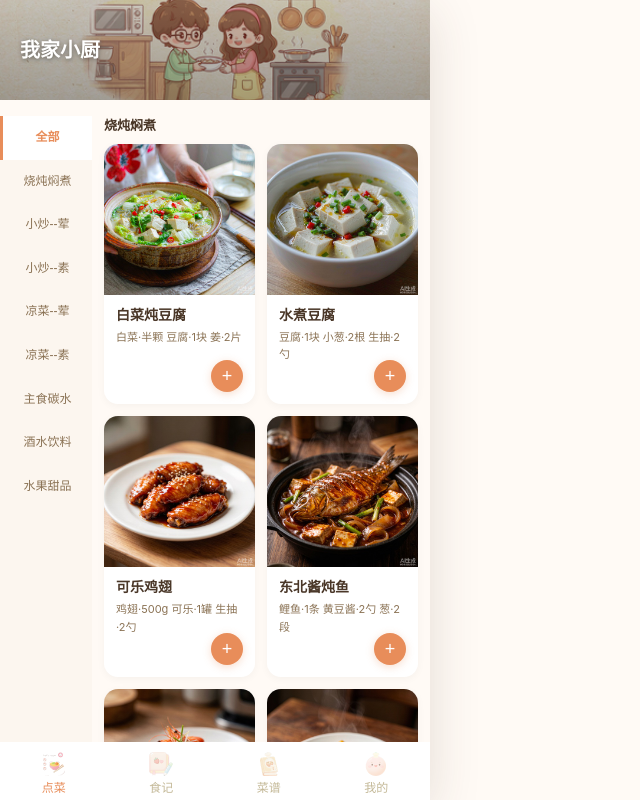
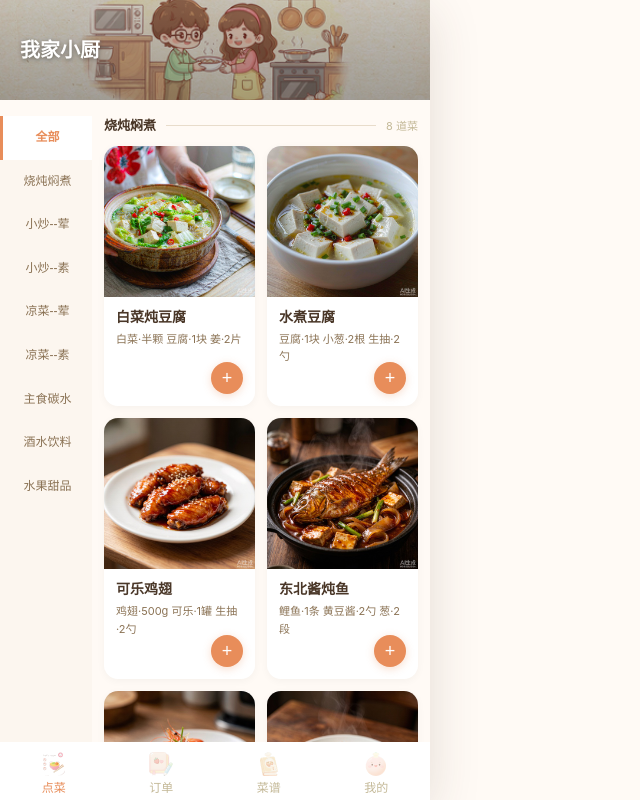
Before and after one commit to jhonx12138-create/meal-order-app, a React (Vite) app: page / in a window 1280 px wide. Shown: the whole page, without its empty margins (0-640 px from the left). Built offline with nearby package versions, Linux system fonts and the light colour scheme; the HTML template or start-up script is replaced by a standard one.

Commit message:
4项体验优化:点菜空状态引导去菜谱/分类分隔线+菜数/底tab改名订单且默认展示订单/内置菜单未加入优先+完整文案

```diff
--- a/src/App.jsx
+++ b/src/App.jsx
@@ -88,7 +88,7 @@
 
 const TAB_TITLES = {
   [TABS.ORDER]: '我家小厨',
-  [TABS.MEAL]: '食记',
+  [TABS.MEAL]: '订单',
   [TABS.KITCHEN]: '菜谱',
   [TABS.PROFILE]: '我的',
 };
--- a/src/components/TabBar.jsx
+++ b/src/components/TabBar.jsx
@@ -5,7 +5,7 @@
 
 const tabConfig = [
   { key: 'order', icon: ICON('order.png'), label: '点菜' },
-  { key: 'meal', icon: ICON('meal.png'), label: '食记' },
+  { key: 'meal', icon: ICON('meal.png'), label: '订单' },
   { key: 'kitchen', icon: ICON('recipe.png'), label: '菜谱' },
   { key: 'profile', icon: ICON('profile.png'), label: '我的' },
 ];
--- a/src/pages/KitchenPage.jsx
+++ b/src/pages/KitchenPage.jsx
@@ -21,16 +21,21 @@
 
   const cats = CATEGORIES.filter((c) => c !== '全部');
 
-  // 内置 tab 数据：随分类筛选
-  const builtinFiltered =
+  // 个人菜单已有菜名集合（用于「已加入」提示）
+  const addedNames = new Set(dishes.map((d) => d.name));
+
+  // 内置 tab 数据：随分类筛选，未加入个人菜单的优先展示
+  const builtinFiltered = (
     activeCat === '全部'
       ? BUILTIN_DISHES
       : BUILTIN_DISHES.filter(
           (d) => d.categories && d.categories.includes(activeCat)
-        );
-
-  // 个人菜单已有菜名集合（用于「已加入」提示）
-  const addedNames = new Set(dishes.map((d) => d.name));
+        )
+  )
+    .slice()
+    .sort(
+      (a, b) => Number(addedNames.has(a.name)) - Number(addedNames.has(b.name))
+    );
 
   // 个人 tab 数据
   const personalFiltered =
@@ -140,14 +145,14 @@
                       if (!alreadyAdded) addBuiltinToPersonal(dish);
                     }}
                     disabled={alreadyAdded}
-                    className="px-3 py-1.5 rounded-tag text-xs font-semibold cursor-pointer border-none whitespace-nowrap"
+                    className="px-2.5 py-1.5 rounded-tag text-[11px] font-semibold cursor-pointer border-none whitespace-nowrap"
                     style={
                       alreadyAdded
                         ? { background: '#EDE3D4', color: '#A08B6F' }
                         : { background: '#E88D5A', color: '#fff' }
                     }
                   >
-                    {alreadyAdded ? '已加入 ✓' : '+ 加入'}
+                    {alreadyAdded ? '已加入个人菜单' : '加入个人菜单'}
                   </button>
                 ) : (
                   <span className="text-sm text-muted">›</span>
--- a/src/pages/MealPage.jsx
+++ b/src/pages/MealPage.jsx
@@ -15,15 +15,25 @@
  */
 export default function MealPage() {
   const { meals, orders, shareOrder, deleteOrder, reuseOrder, togglePurchaseCheck, openMealForm } = useApp();
-  const [activeTab, setActiveTab] = useState('meals'); // 'meals' | 'orders'
+  const [activeTab, setActiveTab] = useState('orders'); // 'orders' | 'meals'（进入页面优先展示订单）
   const [expandedId, setExpandedId] = useState(null);
 
   const sortedOrders = [...orders].sort((a, b) => (b.date || '').localeCompare(a.date || ''));
 
   return (
     <div className="flex flex-col flex-1 overflow-hidden">
-      {/* Tab switcher */}
+      {/* Tab switcher：订单优先 */}
       <div className="flex px-5 mb-4 flex-shrink-0">
+        <button
+          onClick={() => setActiveTab('orders')}
+          className="flex-1 py-2 text-sm font-semibold border-b-2 transition-colors cursor-pointer bg-transparent"
+          style={{
+            color: activeTab === 'orders' ? '#E88D5A' : '#C4B998',
+            borderColor: activeTab === 'orders' ? '#E88D5A' : 'transparent',
+          }}
+        >
+          订单
+        </button>
         <button
           onClick={() => setActiveTab('meals')}
           className="flex-1 py-2 text-sm font-semibold border-b-2 transition-colors cursor-pointer bg-transparent"
@@ -33,16 +43,6 @@
           }}
         >
           食记
-        </button>
-        <button
-          onClick={() => setActiveTab('orders')}
-          className="flex-1 py-2 text-sm font-semibold border-b-2 transition-colors cursor-pointer bg-transparent"
-          style={{
-            color: activeTab === 'orders' ? '#E88D5A' : '#C4B998',
-            borderColor: activeTab === 'orders' ? '#E88D5A' : 'transparent',
-          }}
-        >
-          订单
         </button>
       </div>
 
--- a/src/pages/OrderPage.jsx
+++ b/src/pages/OrderPage.jsx
@@ -3,7 +3,7 @@
 import DishCard from '../components/DishCard';
 
 export default function OrderPage() {
-  const { dishes, activeCategory, setActiveCategory, CATEGORIES } = useApp();
+  const { dishes, activeCategory, setActiveCategory, CATEGORIES, setActiveTab, TABS } = useApp();
 
   const isAll = activeCategory === '全部';
 
@@ -68,16 +68,29 @@
             <div className="text-[64px] mb-3">🍽️</div>
             <div className="text-sm text-brown-light mb-4">
               {isAll
-                ? '还没有菜谱，去菜谱添加一道吧'
-                : `"${activeCategory}"分类下还没有菜谱`}
+                ? '还没有菜谱，去【菜谱】栏添加一道吧'
+                : `「${activeCategory}」分类下还没有菜谱`}
             </div>
+            <button
+              onClick={() => setActiveTab(TABS.KITCHEN)}
+              className="px-5 py-2.5 rounded-btn text-sm font-semibold text-white cursor-pointer border-none"
+              style={{ background: '#E88D5A' }}
+            >
+              去【菜谱】添加 / 管理
+            </button>
           </div>
         ) : (
           sections.map((section) => (
             <div key={section.cat} className="mb-4">
               {isAll && (
-                <div className="text-[13px] font-semibold text-brown mb-2">
-                  {section.cat}
+                <div className="flex items-center gap-2.5 mb-2.5">
+                  <span className="text-[13px] font-semibold text-brown whitespace-nowrap">
+                    {section.cat}
+                  </span>
+                  <span className="flex-1 h-px bg-[#E8DCCB]" />
+                  <span className="text-[11px] text-muted whitespace-nowrap">
+                    {section.items.length} 道菜
+                  </span>
                 </div>
               )}
               <div className="grid grid-cols-2 gap-3">
```
